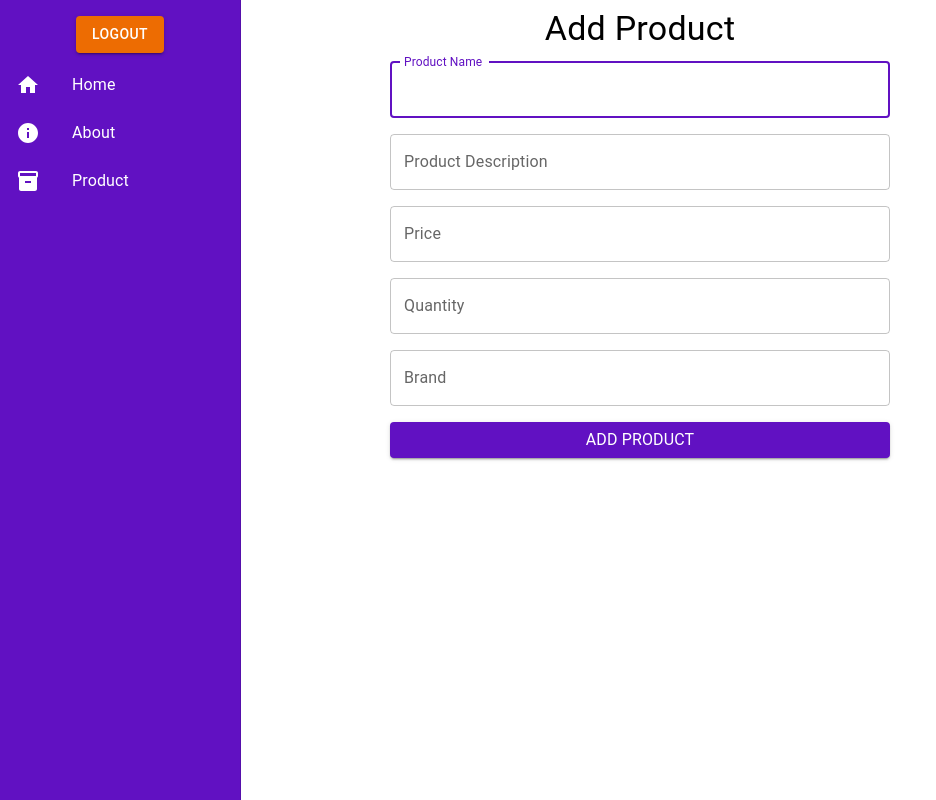
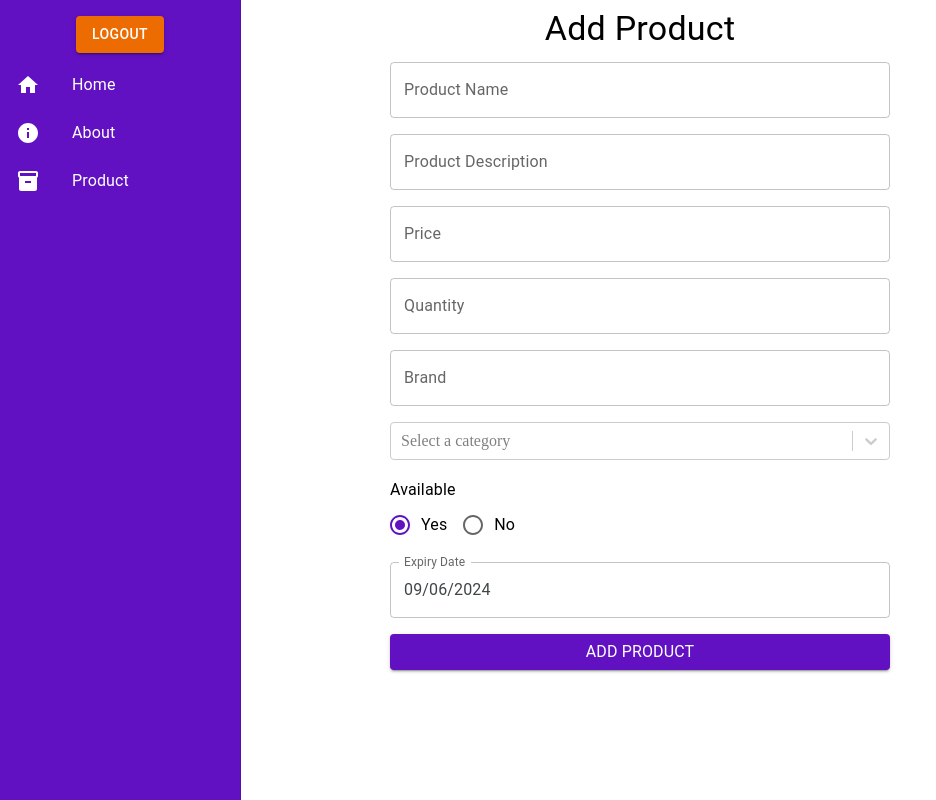
Before and after one commit to nirojneupane10/dashboard, a React (Vite) app: page /addProduct in a window 1280 px wide. Shown: the whole page, without its empty margins (0-936 px from the left). Built offline with nearby package versions, Linux system fonts and the light colour scheme; sample sign-in values are in the browser's storage.

Commit message:
feature(productForm): Added category,isAvailable and expireDate in product field

```diff
--- a/package.json
+++ b/package.json
@@ -18,11 +18,13 @@
     "@mui/x-date-pickers": "^7.14.0",
     "@tanstack/react-query": "^5.52.2",
     "axios": "^1.7.5",
+    "dayjs": "^1.11.13",
     "material-react-table": "^2.13.1",
     "react": "^18.3.1",
     "react-dom": "^18.3.1",
     "react-hook-form": "^7.53.0",
     "react-router-dom": "^6.26.1",
+    "react-select": "^5.8.0",
     "react-toastify": "^10.0.5",
     "zod": "^3.23.8"
   },
--- a/src/pages/product/Product.tsx
+++ b/src/pages/product/Product.tsx
@@ -1,9 +1,9 @@
-import React from "react";
+import React, { Suspense } from "react";
 import { Box, Button, Typography } from "@mui/material";
 import { useNavigate } from "react-router-dom";
 import ProductTable from "./components/table/ProductTable";
 import { useDialog } from "./hooks/useDialog";
-import { Suspense, useCallback } from "react";
+import { useCallback } from "react";
 import Loader from "../../components/loader/Loader";
 
 const DialogBox = React.lazy(() => import("./components/dialog/DialogBox"));
@@ -14,6 +14,7 @@ const Product = () => {
   const handleClick = useCallback(() => {
     navigate("/addProduct");
   }, [navigate]);
+
   const { openDialog, productData, handleClose, handleOpen } = useDialog();
   return (
     <Box
@@ -28,6 +29,7 @@ const Product = () => {
         Product Page
       </Typography>
       <ProductTable handleOpen={handleOpen} />
+
       <Suspense fallback={<Loader />}>
         <DialogBox
           openDialog={openDialog}
--- a/src/pages/product/components/form/ProductForm.tsx
+++ b/src/pages/product/components/form/ProductForm.tsx
@@ -1,10 +1,26 @@
 import React from "react";
-import { Box, Button, Stack, TextField, Typography } from "@mui/material";
+import {
+  Box,
+  Button,
+  FormControl,
+  FormControlLabel,
+  Radio,
+  RadioGroup,
+  Stack,
+  TextField,
+  Typography,
+} from "@mui/material";
 import Loader from "../../../../components/loader/Loader";
-import { useForm } from "react-hook-form";
+import { Controller, useForm } from "react-hook-form";
 import { zodResolver } from "@hookform/resolvers/zod";
 import { ProductFormData } from "../../types/ProductTypes";
 import { productSchema } from "../../schema/productSchema";
+import dayjs, { Dayjs } from "dayjs";
+import { DatePicker } from "@mui/x-date-pickers";
+import { LocalizationProvider } from "@mui/x-date-pickers/LocalizationProvider";
+import { AdapterDayjs } from "@mui/x-date-pickers/AdapterDayjs";
+import Select from "react-select";
+import { SelectOptionType } from "../../types/selectType";
 
 type ProductFormsProps = {
   defaultValues?: ProductFormData;
@@ -12,7 +28,10 @@ type ProductFormsProps = {
   isUpdating?: boolean;
   isLoading?: boolean;
 };
-
+const selectOption: SelectOptionType[] = [
+  { value: "veg", label: "Veg" },
+  { value: "non-veg", label: "Non-Veg" },
+];
 const ProductForms: React.FC<ProductFormsProps> = ({
   defaultValues,
   onSubmit,
@@ -22,6 +41,7 @@ const ProductForms: React.FC<ProductFormsProps> = ({
   const {
     register,
     handleSubmit,
+    control,
     formState: { errors },
   } = useForm<ProductFormData>({
     resolver: zodResolver(productSchema),
@@ -43,13 +63,12 @@ const ProductForms: React.FC<ProductFormsProps> = ({
           <TextField
             label="Product Name"
             type="text"
-            id="Product Name"
-            autoComplete="Product Name"
-            autoFocus
+            id="name"
             {...register("name")}
-            error={!!errors.name}
-            helperText={errors.name?.message}
+            error={!!errors.desc}
+            helperText={errors.desc?.message}
           />
+
           <TextField
             label="Product Description"
             type="text"
@@ -86,6 +105,66 @@ const ProductForms: React.FC<ProductFormsProps> = ({
             error={!!errors.brand}
             helperText={errors.brand?.message}
           />
+          <Controller
+            name="category"
+            control={control}
+            render={({ field: { onChange, value } }) => (
+              <Select
+                options={selectOption}
+                onChange={(selectedOption) => onChange(selectedOption?.value)}
+                value={selectOption.find((option) => option.value === value)}
+                placeholder="Select a category"
+                isClearable
+              />
+            )}
+          />
+          <FormControl component="fieldset">
+            <Typography variant="subtitle1">Available</Typography>
+            <Controller
+              name="isAvailable"
+              control={control}
+              defaultValue={true} // default value
+              render={({ field: { onChange, value } }) => (
+                <RadioGroup
+                  row
+                  value={value}
+                  onChange={(e) => onChange(e.target.value === "true")}
+                >
+                  <FormControlLabel
+                    value={true}
+                    control={<Radio />}
+                    label="Yes"
+                  />
+                  <FormControlLabel
+                    value={false}
+                    control={<Radio />}
+                    label="No"
+                  />
+                </RadioGroup>
+              )}
+            />
+          </FormControl>
+          <LocalizationProvider dateAdapter={AdapterDayjs}>
+            <Controller
+              name="expireDate"
+              control={control}
+              defaultValue={dayjs()}
+              render={({ field: { onChange, value } }) => (
+                <DatePicker
+                  label="Expiry Date"
+                  value={value}
+                  onChange={(date: Dayjs | null) => onChange(date)}
+                  slotProps={{
+                    textField: {
+                      error: !!errors.expireDate,
+                      helperText: errors.expireDate?.message,
+                    },
+                  }}
+                />
+              )}
+            />
+          </LocalizationProvider>
+
           <Button type="submit" variant="contained">
             {isLoading ? (
               <>
--- a/src/pages/product/schema/productSchema.ts
+++ b/src/pages/product/schema/productSchema.ts
@@ -1,9 +1,16 @@
 import { z } from "zod";
-
+import dayjs, { Dayjs } from "dayjs";
 export const productSchema = z.object({
   name: z.string().min(1, "Product name is required!!"),
   desc: z.string().min(1, "Product description is required!!"),
-  price: z.number().min(1, "Product price is required!!"),
-  quantity: z.number().min(1, "Quantity description is required!!"),
-  brand: z.string().min(1, "Product description is required!!"),
+  price: z.number().min(1, "Product price must be a positive number!!"),
+  quantity: z.number().min(1, "Quantity must be a positive number!!"),
+  brand: z.string().min(1, "Brand is required!!"),
+  category: z.string().min(1, "Category is required!!"),
+  isAvailable: z.boolean().refine((val) => val !== undefined, {
+    message: "Availability is required!!",
+  }),
+  expireDate: z.custom<Dayjs>((value) => dayjs.isDayjs(value), {
+    message: "Invalid date, must be a Dayjs object",
+  }),
 });
--- /dev/null
+++ b/src/pages/product/types/selectType.ts
@@ -0,0 +1,4 @@
+export type SelectOptionType = {
+  value: string;
+  label: string;
+};
--- a/src/router/Routes.tsx
+++ b/src/router/Routes.tsx
@@ -10,11 +10,13 @@ import LazyLoad from "../components/LazyLoad";
 import NotFoundPage from "../pages/NotFoundPage";
 import LoginForms from "../components/forms/LoginForms";
 import ProtectedRoute from "./ProtectedRoutes";
-import AddProduct from "../pages/product/components/form/AddProduct";
 
 const HomePage = React.lazy(() => import("../pages/HomePage"));
 const AboutPage = React.lazy(() => import("../pages/AboutPage"));
 const Product = React.lazy(() => import("../pages/product/Product"));
+const AddProduct = React.lazy(
+  () => import("../pages/product/components/form/AddProduct")
+);
 
 const router = createBrowserRouter(
   createRoutesFromElements(
@@ -26,9 +28,10 @@ const router = createBrowserRouter(
       <Route path="/" element={<ProtectedRoute element={<SidebarLayout />} />}>
         <Route index element={LazyLoad(HomePage)} />
         <Route path="/about" element={LazyLoad(AboutPage)} />
-        <Route path="/product" element={LazyLoad(Product)} />
-        <Route path="/addProduct" element={LazyLoad(AddProduct)} />
 
+        <Route path="/product/" element={LazyLoad(Product)} />
+
+        <Route path="addProduct" element={LazyLoad(AddProduct)} />
         <Route path="*" element={<NotFoundPage />} />
       </Route>
     </>
```
Also changed, not shown: 1 other file (tests, documents, lock files or other folders).
